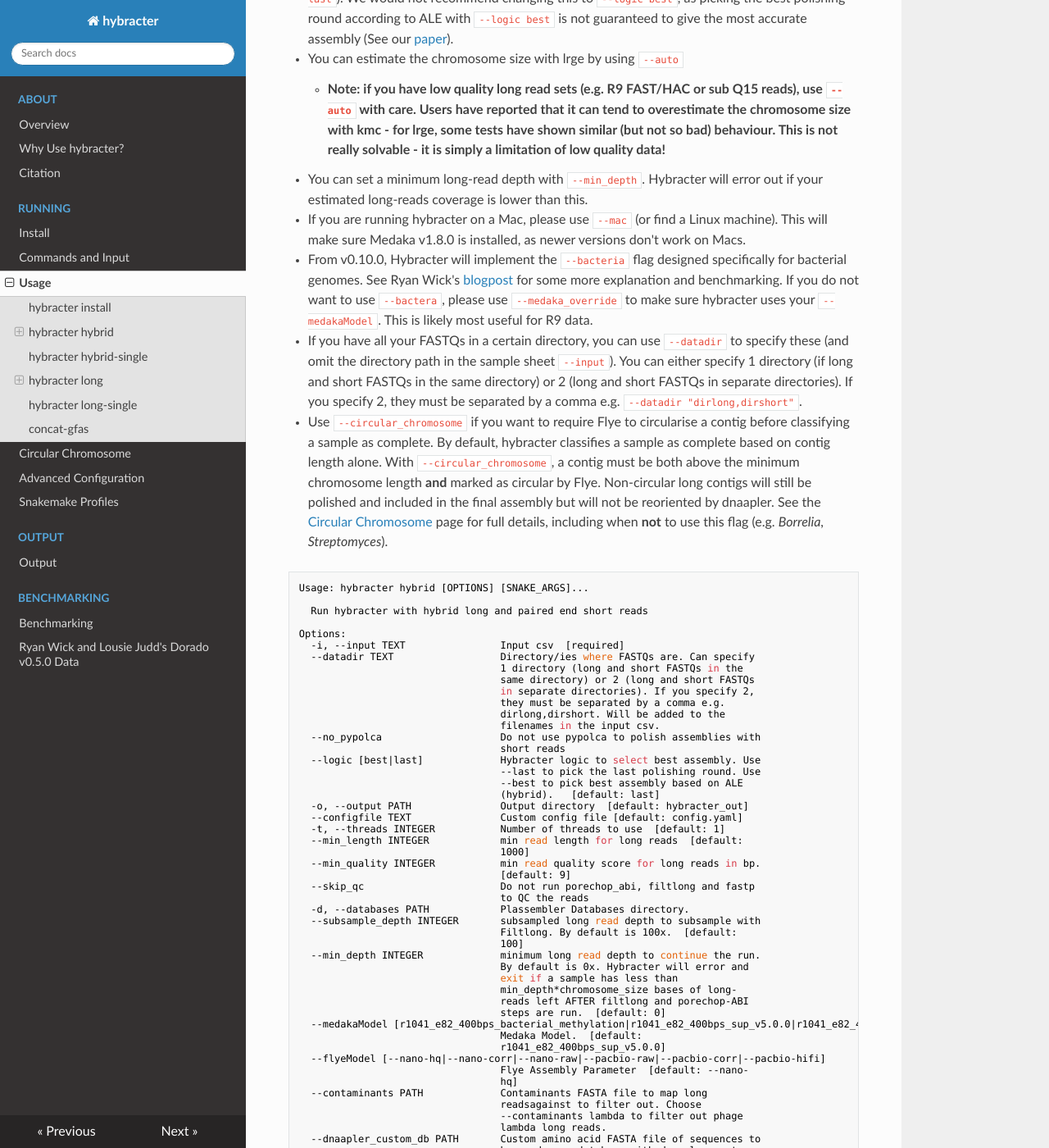
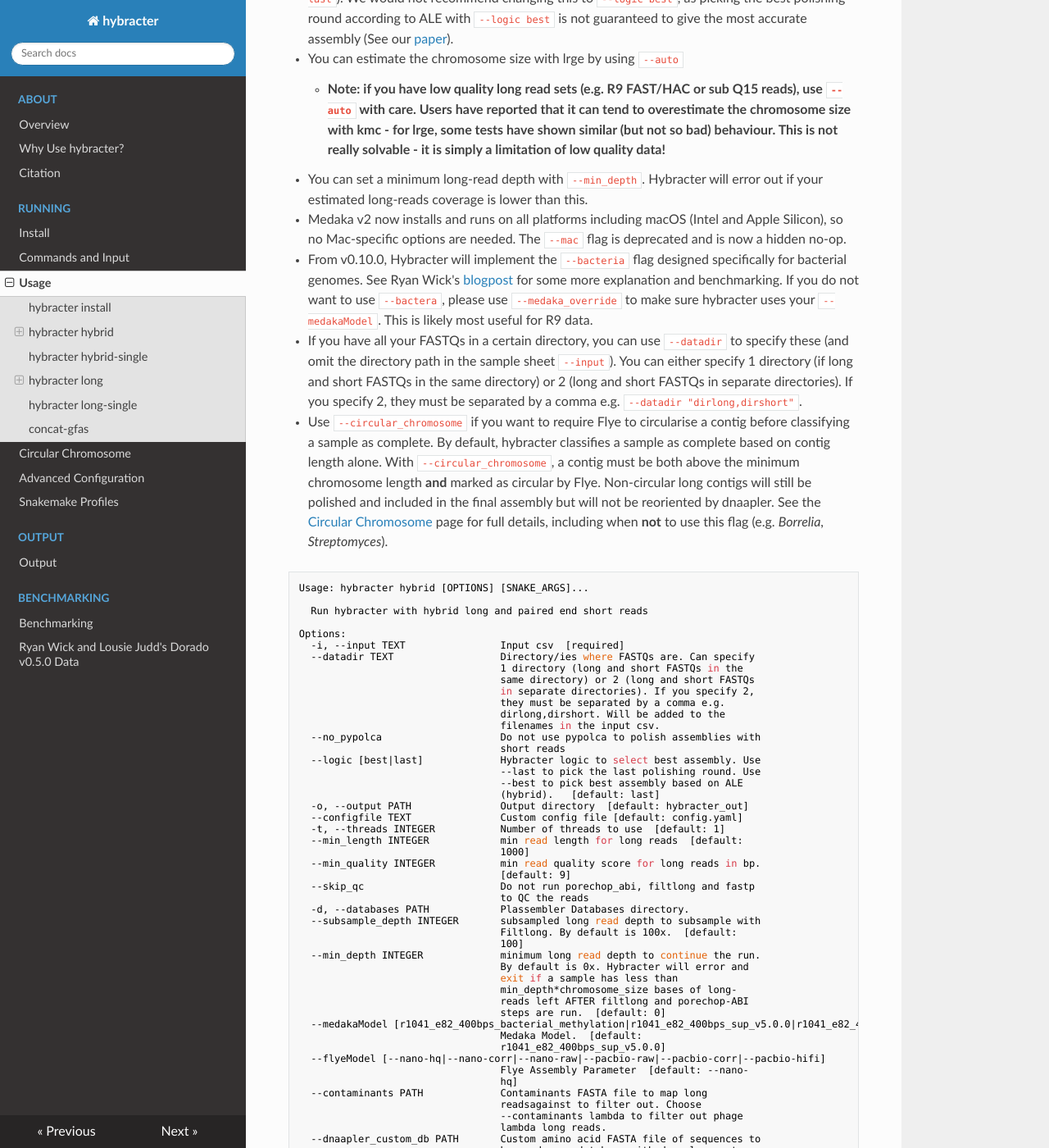
Before and after one commit to gbouras13/hybracter, an MkDocs documentation site: the page built from docs/run.md, in a window 1280 px wide and 1400 px high, scrolled down 1121 px. Shown: the whole window at 82% size. Built offline with MkDocs 1.6.1, drawn with Linux system fonts in a browser that asks for light colours; nearby versions of some CDN libraries; some of the changed text lies outside the part shown.

Commit message:
medaka: deprecate --mac to a hidden no-op + update docs (#19)
After the medaka v2 unification, --mac no longer does anything. Keep the
flag so existing commands/scripts don't error, but:
- hide it from --help (hidden=True on both the common-options and `install`
  definitions)
- warn when it's passed (new _warn_mac_deprecated callback): "--mac is
  deprecated and has no effect. Medaka v2 now works on all platforms ..."

Docs (README.md, docs/install.md, docs/run.md): replace the "use --mac on
Mac / Medaka v1.8 not available on macOS" guidance with notes that Medaka v2
runs on all platforms incl. Apple Silicon and --mac is deprecated; drop the
"Docker recommended for Mac" justification; remove the stale --mac entries
from the embedded --help dumps.

Verified: --mac hidden from every command's --help, warns + still runs when
passed, and all subcommands' --help render fine.

Co-Authored-By: Claude Opus 4.8 <noreply@anthropic.com>

```diff
--- a/docs/run.md
+++ b/docs/run.md
@@ -41,7 +41,7 @@ hybracter hybrid -i <input.csv> -o <output_dir> -t <threads>  [other arguments]
 * You can estimate the chromosome size with lrge by using `--auto`
     * **Note: if you have low quality long read sets (e.g. R9 FAST/HAC or sub Q15 reads), use `--auto` with care. Users have reported that it can tend to overestimate the chromosome size with kmc - for lrge, some tests have shown similar (but not so bad) behaviour. This is not really solvable - it is simply a limitation of low quality data!**
 * You can set a minimum long-read depth with `--min_depth`. Hybracter will error out if your estimated long-reads coverage is lower than this.
-* If you are running hybracter on a Mac, please use `--mac` (or find a Linux machine). This will make sure Medaka v1.8.0 is installed, as newer versions don't work on Macs.
+* Medaka v2 now installs and runs on all platforms including macOS (Intel and Apple Silicon), so no Mac-specific options are needed. The `--mac` flag is deprecated and is now a hidden no-op.
 * From v0.10.0, Hybracter will implement the `--bacteria` flag designed specifically for bacterial genomes. See Ryan Wick's [blogpost](https://rrwick.github.io/2024/10/17/medaka-v2.html) for some more explanation and benchmarking. If you do not want to use `--bactera`, please use `--medaka_override` to make sure hybracter uses your `--medakaModel`. This is likely most useful for R9 data.
 * If you have all your FASTQs in a certain directory, you can use `--datadir` to specify these (and omit the directory path in the sample sheet `--input`). You can either specify 1 directory (if long and short FASTQs in the same directory) or 2 (long and short FASTQs in separate directories). If you specify 2, they must be separated by a comma e.g. `--datadir "dirlong,dirshort"`.
 * Use `--circular_chromosome` if you want to require Flye to circularise a contig before classifying a sample as complete. By default, hybracter classifies a sample as complete based on contig length alone. With `--circular_chromosome`, a contig must be both above the minimum chromosome length **and** marked as circular by Flye. Non-circular long contigs will still be polished and included in the final assembly but will not be reoriented by dnaapler. See the [Circular Chromosome](circular_chromosome.md) page for full details, including when **not** to use this flag (e.g. _Borrelia_, _Streptomyces_).
@@ -106,9 +106,6 @@ Options:
                                   fraction of the chromosome read depth (needs
                                   to be below in both long and short read sets
                                   for hybrid).
-  --mac                           If you are running Hybracter on Mac -
-                                  installs v1.8.0 of Medaka as higher versions
-                                  break.
   --medaka_override               Use this if you do NOT want to use the
                                   --bacteria option with Medaka. Instead your
                                   specified --medakaModel will be used.
@@ -218,9 +215,6 @@ Options:
                                   fraction of the chromosome read depth (needs
                                   to be below in both long and short read sets
                                   for hybrid).
-  --mac                           If you are running Hybracter on Mac -
-                                  installs v1.8.0 of Medaka as higher versions
-                                  break.
   --medaka_override               Use this if you do NOT want to use the
                                   --bacteria option with Medaka. Instead your
                                   specified --medakaModel will be used.
@@ -285,7 +279,7 @@ hybracter long -i <input.csv> -o <output_dir> -t <threads> [other arguments]
 * You can estimate the chromosome size with lrge by using `--auto`
     * **Note: if you have low quality long read sets (e.g. R9 FAST/HAC or sub Q15 reads), use `--auto` with care. Users have reported that it can tend to overestimate the chromosome size with kmc - for lrge, some tests have shown similar (but not so bad) behaviour. This is not really solvable - it is simply a limitation of low quality data!**
 * You can set a minimum long-read depth with `--min_depth`. Hybracter will error out if your estimated long-reads coverage is lower than this.
-* If you are running hybracter on a Mac, please use `--mac` (or find a Linux machine). This will make sure Medaka v1.8.0 is installed, as newer versions don't work on Macs.
+* Medaka v2 now installs and runs on all platforms including macOS (Intel and Apple Silicon), so no Mac-specific options are needed. The `--mac` flag is deprecated and is now a hidden no-op.
 * From v0.10.0, Hybracter will implement the `--bacteria` flag designed specifically for bacterial genomes. See Ryan Wick's [blogpost](https://rrwick.github.io/2024/10/17/medaka-v2.html) for some more explanation and benchmarking. If you do not want to use `--bactera`, please use `--medaka_override` to make sure hybracter uses your `--medakaModel`. This is likely most useful for R9 data.
 * If you have all your FASTQs in a certain directory, you can use `--datadir` to specify these (and omit the directory path in the sample sheet `--input`).
 * Use `--circular_chromosome` if you want to require Flye to circularise a contig before classifying a sample as complete. By default, hybracter classifies a sample as complete based on contig length alone. With `--circular_chromosome`, a contig must be both above the minimum chromosome length **and** marked as circular by Flye. Non-circular long contigs will still be polished and included in the final assembly but will not be reoriented by dnaapler. See the [Circular Chromosome](circular_chromosome.md) page for full details, including when **not** to use this flag (e.g. _Borrelia_, _Streptomyces_).
@@ -339,9 +333,6 @@ Options:
                                   fraction of the chromosome read depth (needs
                                   to be below in both long and short read sets
                                   for hybrid).
-  --mac                           If you are running Hybracter on Mac -
-                                  installs v1.8.0 of Medaka as higher versions
-                                  break.
   --medaka_override               Use this if you do NOT want to use the
                                   --bacteria option with Medaka. Instead your
                                   specified --medakaModel will be used.
@@ -444,9 +435,6 @@ Options:
                                   fraction of the chromosome read depth (needs
                                   to be below in both long and short read sets
                                   for hybrid).
-  --mac                           If you are running Hybracter on Mac -
-                                  installs v1.8.0 of Medaka as higher versions
-                                  break.
   --medaka_override               Use this if you do NOT want to use the
                                   --bacteria option with Medaka. Instead your
                                   specified --medakaModel will be used.
```
Also changed, not shown: README.md (+5 -5 lines), docs/install.md (+2 -2 lines), 1 other file.
